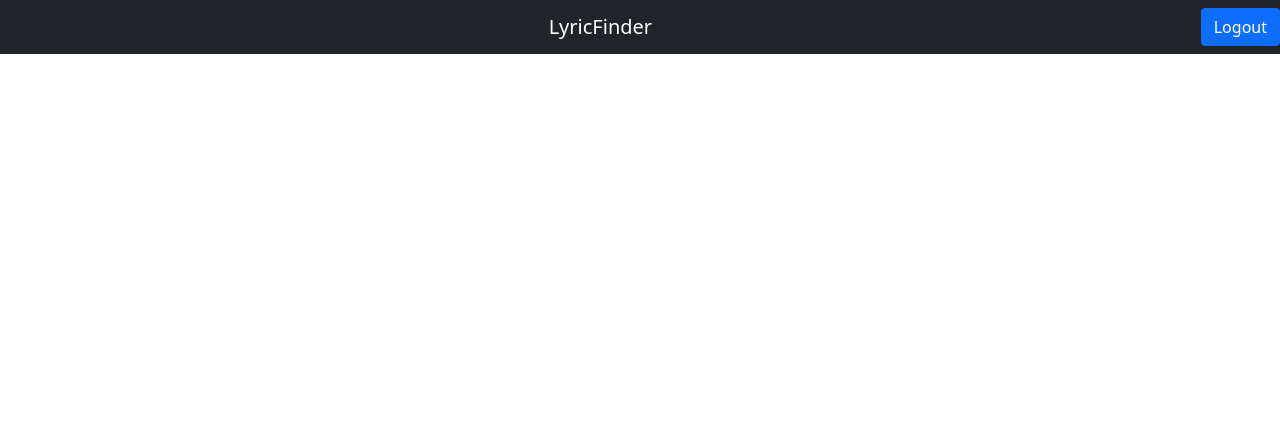
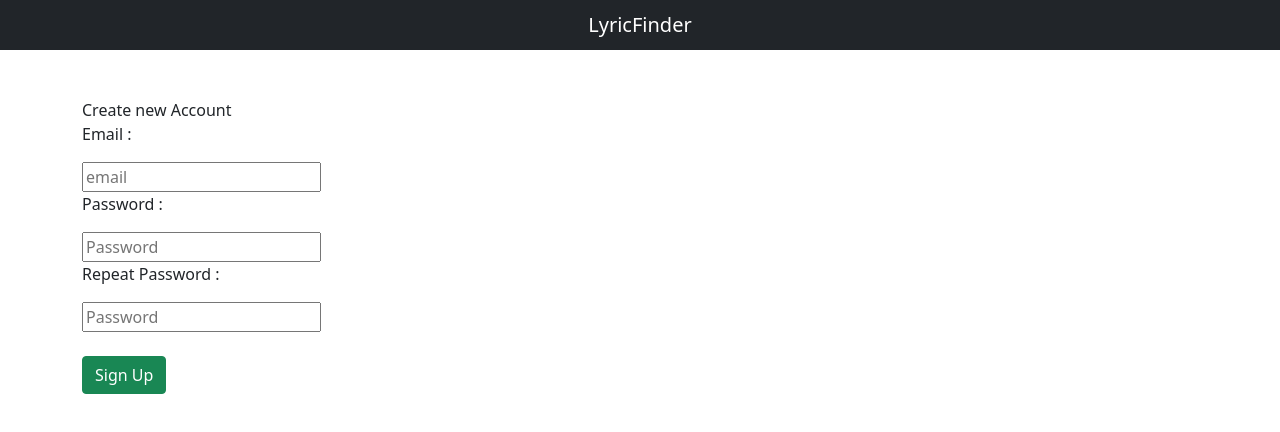
Before and after one commit to hatim2022/LyricSearchApp, a React (Create React App) app: page /create in a window 1280 px wide. Shown: the top 432 px of the page. Built offline with nearby package versions, Linux system fonts and the light colour scheme; no server answers.

Commit message:
add registration

```diff
--- a/src/App.js
+++ b/src/App.js
@@ -7,6 +7,7 @@ import Lyrics from './components/tracks/Lyrics';
 import { Provider } from './context'
 import './App.css';
 import login from './components/login/login';
+import registration from './components/login/registration';
 
 
 class App extends Component {
@@ -21,6 +22,7 @@ class App extends Component {
            <Route exact path='/login' component={login}/>
            <Route exact path='/home' component={Index}/>
            <Route exact path='/lyrics/track/:id' component={Lyrics}/>
+           <Route exact path='/create' component={registration}/>
          </Switch>
        </div>
       </React.Fragment>
--- a/src/components/layout/Navbar.js
+++ b/src/components/layout/Navbar.js
@@ -8,12 +8,20 @@ export default class Navbar extends Component {
   }
 
   render(){
+
+    if(window.location.href.includes("login") || window.location.href.includes("create")){
+  return (
+    <nav className='navbar navbar-dark bg-dark mb-5'>
+      <span className='navbar-brand mb-0 h1 mx-auto'> LyricFinder </span>
+    </nav>
+    )
+    }else{
   return (
   <nav className='navbar navbar-dark bg-dark mb-5'>
     <span className='navbar-brand mb-0 h1 mx-auto'> LyricFinder </span>
     <button className='btn btn-primary' onClick={this.onclick}>Logout</button>
   </nav>
   )
-
+  }
   }
 }
--- a/src/components/login/login.js
+++ b/src/components/login/login.js
@@ -1,6 +1,6 @@
 import axios from 'axios';
 import react from 'react';
-import React, { Component } from 'react';
+import React, { Component , useState } from 'react';
 import { Redirect } from 'react-router-dom';
 
 export default class login extends Component {
@@ -84,7 +84,8 @@ onChange(e){
                 <div className="form-floating mb-3">
                   <input
                   name="email"
-                  value={this.state.email}
+                  id="email"
+                  value={this.state.user.email}
                   className="form-control"
                   placeholder="Email Address"
                   onChange={this.onChange.bind(this)}
@@ -94,7 +95,8 @@ onChange(e){
                 <div className="form-floating mb-3">
                   <input
                   name="password"
-                  value={this.state.password}
+                  id="password"
+                  value={this.state.user.password}
                   type="password"
                   className="form-control"
                   placeholder="password"
--- a/src/components/login/registration.js
+++ b/src/components/login/registration.js
@@ -1,31 +1,83 @@
+import axios from 'axios';
 import React, { Component } from 'react'
 
 export default class registration extends Component {
 
     state = {
         email: "",
-        password: ""
+        password: "",
+        password2:""
     }
+
+  createAccount(event){
+  event.preventDefault();
+
+  if(!(this.state.password==this.state.password2)){
+  alert("password does not match ")
+  return
+  }
+
+  axios.post("http://localhost:8080/api/users/create",{
+    email: this.state.email,
+    password: this.state.password
+  }).then(
+    (res)=>{
+      if(res.status==200){
+        alert("account created")
+        window.location.replace(window.location.href.replace("create","login"));
+      }
+    }
+  )
+  }
+
+  onChange(e){
+     if(e.target.name=="email"){
+       this.setState({
+         email:e.target.value
+       })
+     }else if(e.target.name=="password"){
+      this.setState({
+        password:e.target.value
+      })
+     }else{
+      this.setState({
+        password2:e.target.value
+      })
+     }
+  }
 
   render() {
     return (
         <React.Fragment>
       <div>Create new Account</div>
-      <form>
+      <form onSubmit={this.createAccount.bind(this)}>
       <p>Email : </p>
       <input
           type="text"
           name='email'
           placeholder='email'
+          onChange={this.onChange.bind(this)}
           required
           />
       <p>Password : </p>
        <input
           type="password"
           name='password'
+          onChange={this.onChange.bind(this)}
           placeholder='Password'
           required
        />
+       <br/>
+      <p>Repeat Password : </p>
+       <input
+          type="password"
+          name='password2'
+          onChange={this.onChange.bind(this)}
+          placeholder='Password'
+          required
+       />
+       <br/><br/>
+       <button type="submit" className="btn btn-success">Sign Up</button>
       </form>
       </React.Fragment>
     )
--- a/src/components/tracks/Lyrics.js
+++ b/src/components/tracks/Lyrics.js
@@ -34,7 +34,7 @@ componentDidMount(){
     }else{
      return (
      <React.Fragment>
-     <Link to="/" className="btn btn-dark btn-sm mb-4">
+     <Link to="/home" className="btn btn-dark btn-sm mb-4">
         Go Back
      </Link>
      <div className='card'>
```
